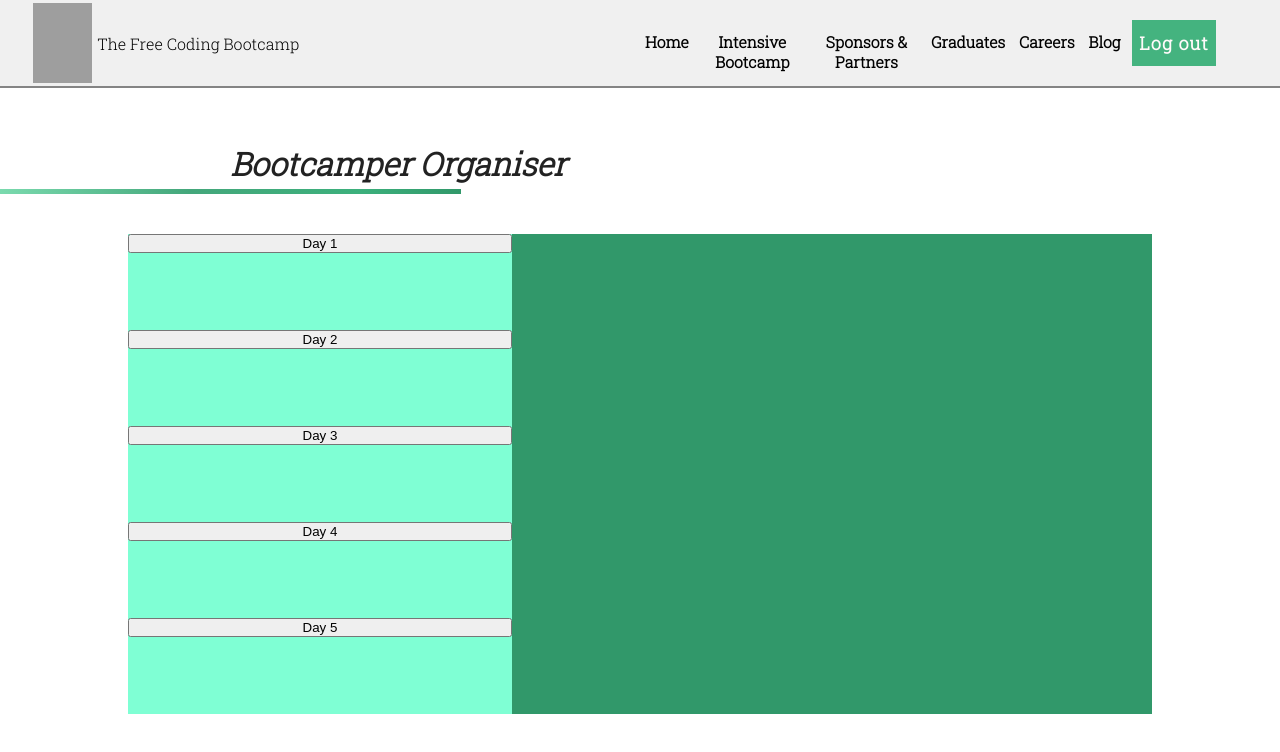
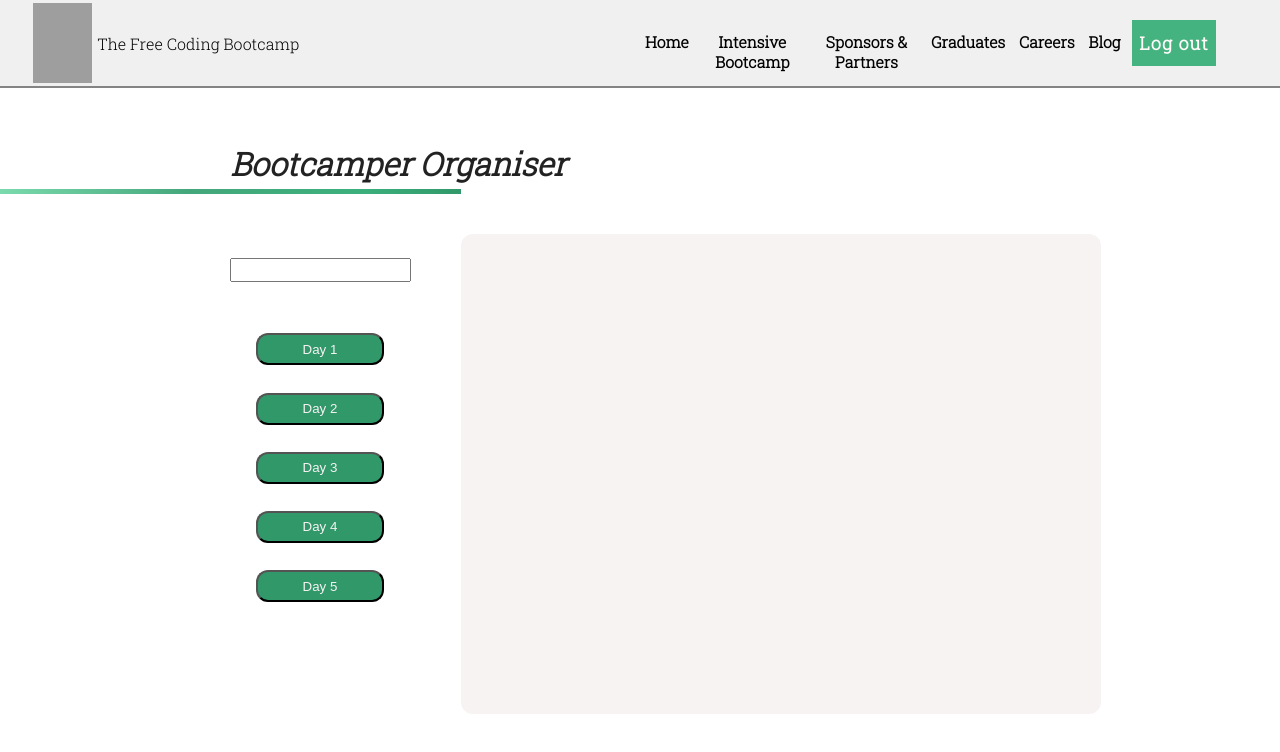
Before and after one commit to SchoolOfCode/w9_frontend-project-conor-lee-yasar-carlos, a React (Create React App) app in the folder my-app/: page / in a window 1280 px wide. Shown: the top 752 px of the page. Built offline with nearby package versions, Linux system fonts and the light colour scheme; grey boxes are pictures that could not be loaded.

Commit message:
basic styles completed

```diff
--- a/my-app/src/App.css
+++ b/my-app/src/App.css
@@ -196,16 +196,18 @@ main {
 .categories {
   display: flex;
   flex-direction: column;
-  width: 30vw;
+  justify-content: flex-start;
+  align-items: center;
+  width: 22vw;
   height: 60vh;
-  background-color: aquamarine;
+
 }
 
 .categories-map {
   display: flex;
   flex-direction: column;
-  width: 30vw;
-  height: 60vh;
+  /* width: 30vw;
+  height: 60vh; */
 }
 
 .todo {
@@ -214,23 +216,42 @@ main {
   align-items: center;
   width: 50vw;
   height: 60vh;
-  background-color: #31986a;
+  background-color: #f7f3f3;
+  border-radius: 12px;
 }
 
 .todo-container {
   display: flex;
   flex-direction: column;
-  width: 30vw;
+  width: 38vw;
   height: 50vh;
-  background-color: bisque;
+  margin: 0 1vw 0 2vw;
+  background-color: #ffffff;
+  border-radius: 12px;
+
 }
 
 .resources-container {
   display: flex;
   flex-direction: column;
-  width: 30vw;
+  width: 20vw;
   height: 50vh;
-  background-color: blueviolet;
+  margin: 0 2vw 0 1vw;
+  background-color: rgb(255, 255, 255);
+  border-radius: 12px;
+}
+
+.h2 {
+  display: flex;
+  justify-content: center;
+  align-items: center;
+  height: 3vh;
+  margin-top: 1vh;
+  margin-bottom: 1vh;
+}
+
+h2 {
+  font-family: 'Roboto Slab', serif;
 }
 
 .default-invis {
@@ -242,18 +263,47 @@ main {
 
 .todo-list-item {
   display: flex;
-  width: 100%;
-  height: 3vh;
-  background-color: #313d98;
+  align-items: center;
+  justify-content: flex-start;
+  width: 80%;
+  height: 6vh;
+  margin: 2vw;
+  background-color: #31986a;
+  border-radius: 12px 12px 0 0;
+}
+
+.list-item-text {
+  color: #ffffff;
+  padding-left: 2.6vw;
+  font-size: 17px;
+  font-weight: 500;
+  font-family: 'Roboto Slab', serif;
 }
 
 .resource-list-item {
   display: flex;
   width: 100%;
-  height: 3vh;
-  background-color: #318398;
+  min-height: 5vh;
+  background-color: #ffffff;
+  border-bottom: 1px solid #ebebeb;
 }
 
 h2 {
   font-size: 16px;
 }
+
+input {
+  margin-top: 3vh;
+  margin-bottom: 3vh;
+  height: 3vh;
+}
+
+.category-button {
+  width: 10vw;
+  height: 4vh;
+  margin-top: 3.4vh;
+  border-radius: 12px;
+  background-color: #31986a;
+  color: #f7f3f3;
+
+}
--- a/my-app/src/App.js
+++ b/my-app/src/App.js
@@ -21,10 +21,13 @@ function App() {
       <h1>Bootcamper Organiser</h1>
       <div className='title-underline'></div>
       <main>
-      <div className='categories-map'>
-      {dayButton.map((input) => {
-        return <Categories testButton={input.day} text={input.text} handleClick={handleClick}/>
-      })}
+      <div className='categories'>
+          <input  type="text" />
+          <div className='categories-map'>
+          {dayButton.map((input) => {
+            return <Categories testButton={input.day} text={input.text} handleClick={handleClick}/>
+          })}
+          </div>
       </div>
        <Todo toDoClass={toDoClass} resourceClass={resourcesClass}/>
       </main>
--- a/my-app/src/Componants/Catergories/index.js
+++ b/my-app/src/Componants/Catergories/index.js
@@ -2,9 +2,9 @@ import React from 'react'
 
 function Categories({ handleClick, text, testButton }) {
   return (
-    <div className='categories'>
+
      <button className='day-one-button category-button' onClick={handleClick}>Day {testButton} </button>
-    </div>
+
   )
 }
 
--- a/my-app/src/Componants/Todo-list/index.js
+++ b/my-app/src/Componants/Todo-list/index.js
@@ -4,13 +4,17 @@ function Todo({ toDoClass, resourceClass }) {
   return (
     <div className='todo'>
         <div className={toDoClass}>
-            <h2>Today's subjects</h2>
+            <div className='h2'>
+              <h2>Today's subjects</h2>
+            </div>
             <div className='todo-list-item'>
-
+              <p className='list-item-text'>React useState</p>
             </div>
         </div>
         <div className={resourceClass}>
-            <h2>Resources</h2>
+            <div className='h2'>
+              <h2>Resources</h2>
+            </div>
             <div className='resource-list-item'>
 
             </div>
```
